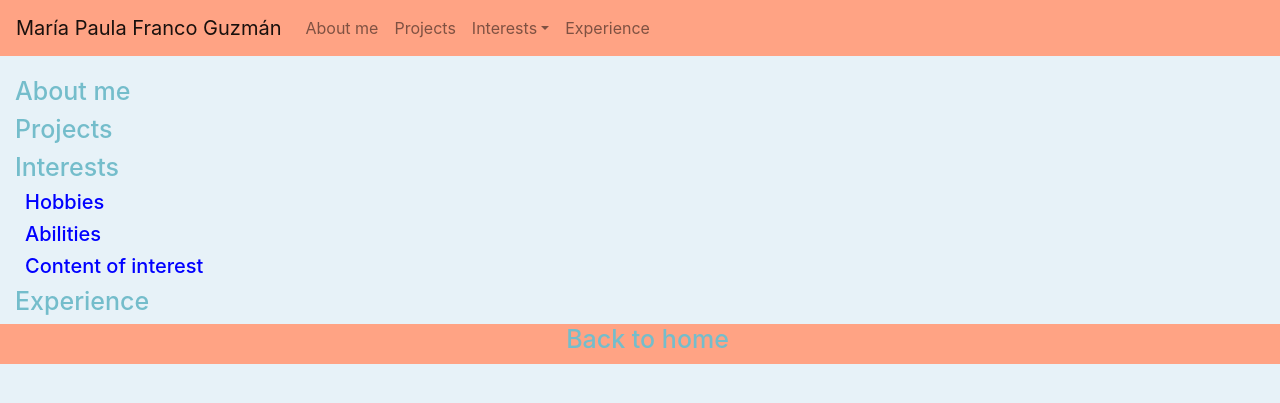
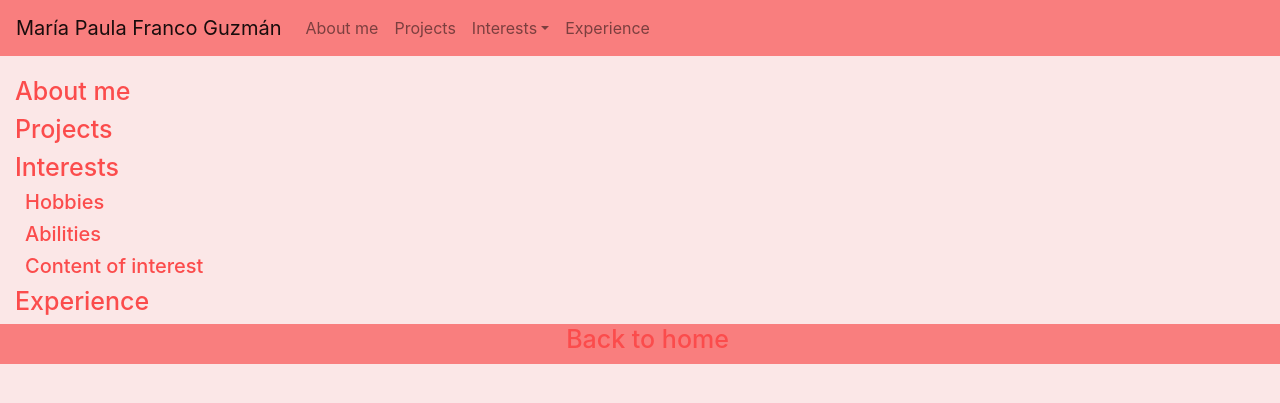
Before and after one commit to mpfranco10/pagina-personal-mpfranco, a PHP site: page /index.html in a window 1280 px wide. Shown: the top 403 px of the page. Run offline with PHP 8.4, Linux system fonts and the light colour scheme; some libraries are stand-ins or nearby versions.

Commit message:
colores de nuevo

```diff
--- a/styles.css
+++ b/styles.css
@@ -1,22 +1,22 @@
 body{
-  background-color: #E7F2F8 !important;
+  background-color: #fbe7e7 !important;
 }
 #barraprincipal{
-  background-color: #FFA384;
+  background-color: #f97e7e;
 }
 .titulos{
   font-size:25px;
   margin-left:15px;
-  color: #74BDCB;
+  color: #fb4c4c;
 }
 .subtitulos{
   font-size:20px;
   margin-left:25px;
-  color: blue;
+  color: #fb4c4c;
 }
 #footer{
   text-align: center;
-  background-color: #FFA384;
+  background-color: #f97e7e;
   width: 100%;
   height: 40px;
 }
```
